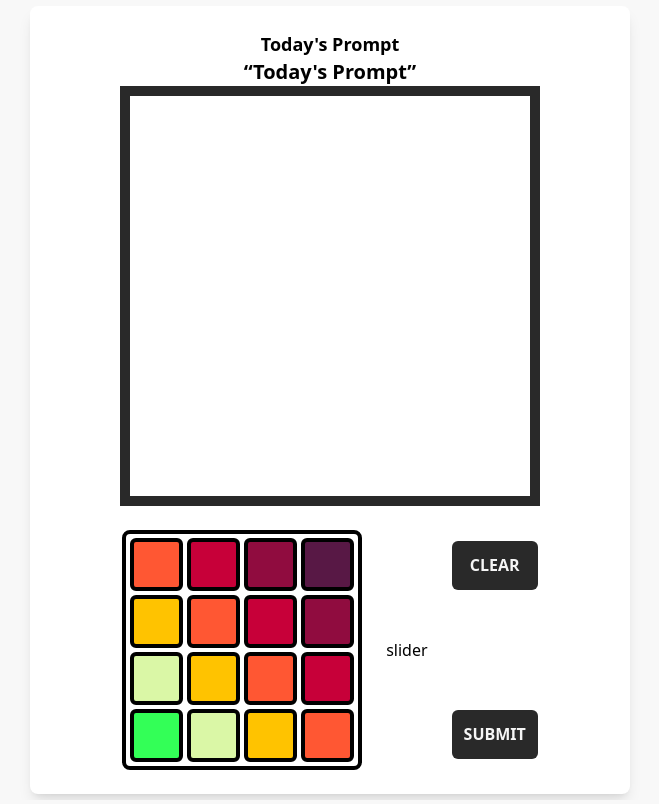
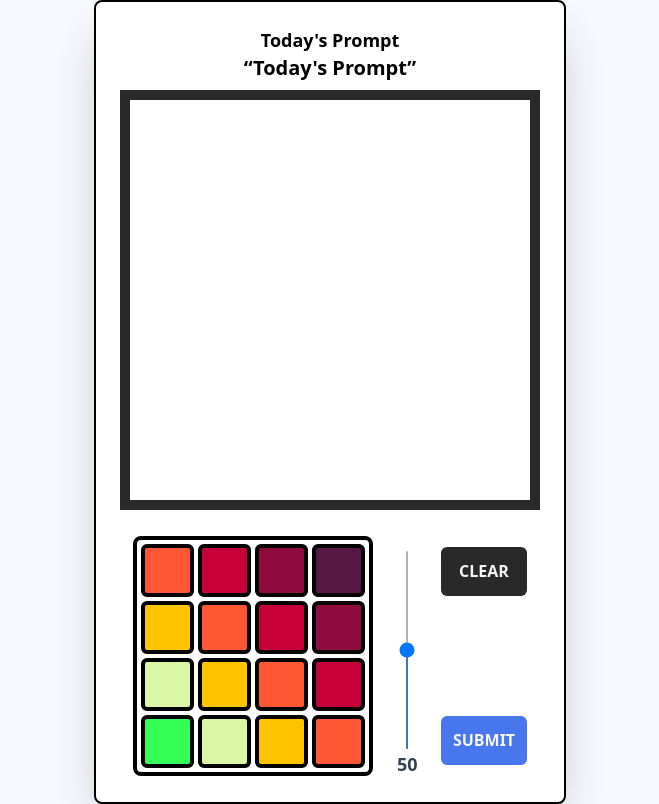
Before and after one commit to WarrenLaz/inkFetch, a Nuxt app: page / in a window 1280 px wide. Shown: the whole page, without its empty margins (310-969 px from the left). Built offline with nearby package versions, Linux system fonts and the light colour scheme.

Commit message:
added main page

```diff
--- a/app.vue
+++ b/app.vue
@@ -8,6 +8,6 @@
 
 <style>
 body{
-  background-color: #f8f8f8;
+  background-color: #F8F8FF;
 }
 </style>
--- a/components/general/Canva.vue
+++ /dev/null
@@ -1,113 +0,0 @@
-<script setup>
-import { ref, onMounted, onBeforeUnmount } from "vue";
-
-
-const props = defineProps({
-  brushsize : {
-    type: Number,
-    default : 5
-  }
-});
-
-// Reference to the canvas element
-const canvasRef = ref(null);
-const isDrawing = ref(false);
-const context = ref(null);
-
-// Get the position for both mouse and touch events
-const getPosition = (event) => {
-  const canvas = canvasRef.value;
-  const rect = canvas.getBoundingClientRect();
-
-  if (event.touches) {
-    return {
-      x: event.touches[0].clientX - rect.left,
-      y: event.touches[0].clientY - rect.top
-    };
-  } else {
-    return {
-      x: event.clientX - rect.left,
-      y: event.clientY - rect.top
-    };
-  }
-};
-
-// Start drawing
-const startDrawing = (event) => {
-  event.preventDefault(); // Prevent scrolling on touch devices
-  isDrawing.value = true;
-
-  const ctx = context.value;
-  const { x, y } = getPosition(event);
-  ctx.beginPath();
-  ctx.moveTo(x, y);
-};
-
-// Draw as the pointer moves
-const draw = (event) => {
-  if (!isDrawing.value) return;
-
-  const ctx = context.value;
-  const { x, y } = getPosition(event);
-  ctx.lineTo(x, y);
-  ctx.stroke();
-};
-
-// Stop drawing
-const stopDrawing = () => {
-  isDrawing.value = false;
-  context.value.closePath();
-};
-
-// Clear the canvas
-const clearCanvas = () => {
-  const canvas = canvasRef.value;
-  const ctx = context.value;
-  ctx.clearRect(0, 0, canvas.width, canvas.height);
-};
-
-// Initialize canvas context on mount
-onMounted(() => {
-  const canvas = canvasRef.value;
-  context.value = canvas.getContext("2d");
-  context.value.lineWidth = props.brushsize;
-  context.value.lineCap = "round";
-  context.value.strokeStyle = "black"; // Default stroke color
-});
-
-// Cleanup on unmount
-onBeforeUnmount(() => {
-  isDrawing.value = false;
-});
-</script>
-
-<template>
-    <canvas
-      ref="canvasRef"
-      width="400"
-      height="400"
-      class="drawing-canvas"
-      @mousedown="startDrawing"
-      @mousemove="draw"
-      @mouseup="stopDrawing"
-      @mouseleave="stopDrawing"
-      @touchstart="startDrawing"
-      @touchmove="draw"
-      @touchend="stopDrawing"
-    ></canvas>
-</template>
-
-<style scoped>
-@import url('https://fonts.googleapis.com/css2?family=Lexend+Deca:wght@100..900&display=swap');
-
-.drawing-canvas {
-  border: 10px solid #292929;
-  cursor: default;
-  touch-action: none; /* Prevent touch gestures like scrolling */
-}
-.inner-box{
-  display: flex;
-}
-
-
-</style>
--- a/pages/index.vue
+++ b/pages/index.vue
@@ -1,81 +1,171 @@
 <script setup>
-import { ref } from "vue";
-import Canva from "~/components/general/Canva.vue";
+import { ref, onMounted, onBeforeUnmount } from "vue";
+
+// Get the position for both mouse and touch events
+// Reference to the canvas element
+const canvasRef = ref(null);
+const isDrawing = ref(false);
+const context = ref(null);
+const color = ref("black");
+const slideval = ref(50);
+
+// Get the position for both mouse and touch events
+const getPosition = (event) => {
+  const canvas = canvasRef.value;
+  const rect = canvas.getBoundingClientRect();
+
+  if (event.touches) {
+    return {
+      x: event.touches[0].clientX - rect.left,
+      y: event.touches[0].clientY - rect.top
+    };
+  } else {
+    return {
+      x: event.clientX - rect.left,
+      y: event.clientY - rect.top
+    };
+  }
+};
+
+// Start drawing
+const startDrawing = (event) => {
+  event.preventDefault(); // Prevent scrolling on touch devices
+  isDrawing.value = true;
+
+  const ctx = context.value;
+  const { x, y } = getPosition(event);
+  ctx.beginPath();
+  ctx.moveTo(x, y);
+};
+
+// Draw as the pointer moves
+const draw = (event) => {
+  if (!isDrawing.value) return;
+
+  const ctx = context.value;
+  const { x, y } = getPosition(event);
+  ctx.lineTo(x, y);
+  ctx.stroke();
+};
+
+// Stop drawing
+const stopDrawing = () => {
+  isDrawing.value = false;
+  context.value.closePath();
+};
+
+// Clear the canvas
+const clearCanvas = () => {
+  const canvas = canvasRef.value;
+  const ctx = context.value;
+  ctx.clearRect(0, 0, canvas.width, canvas.height);
+};
+
+const changeColor = (color_) => {
+    color.value = color_
+    context.value.strokeStyle = color_;
+}
+
+
+// Initialize canvas context on mount
+onMounted(() => {
+  const canvas = canvasRef.value;
+  context.value = canvas.getContext("2d");
+  context.value.lineWidth = slideval;
+  context.value.lineCap = "round";
+  context.value.strokeStyle = color; // Default stroke color
+});
+
+// Cleanup on unmount
+onBeforeUnmount(() => {
+  isDrawing.value = false;
+});
+
+const appendColor = (color_) => {
+    return "background-color:" + String(color_)
+}
+
+watch(slideval, (newVal, oldVal) => {
+    context.value.lineWidth = newVal;
+});
 
 const Container = [
-    "background-color: #FF5733", "background-color:#C70039", "background-color:#900C3F", "background-color:#581845",
-    "background-color:#FFC300", "background-color:#FF5733", "background-color:#C70039", "background-color:#900C3F",
-    "background-color:#DAF7A6", "background-color:#FFC300", "background-color:#FF5733", "background-color:#C70039",
-    "background-color:#33FF57", "background-color:#DAF7A6", "background-color:#FFC300", "background-color:#FF5733"
+    "#FF5733", "#C70039", "#900C3F", "#581845",
+    "#FFC300", "#FF5733", "#C70039", "#900C3F",
+    "#DAF7A6", "#FFC300", "#FF5733", "#C70039",
+    "#33FF57", "#DAF7A6", "#FFC300", "#FF5733"
 ];
 
 
-const sliderValue = ref(50); // Default position (centered)
-const isDragging = ref(false); // Track if the user is dragging the thumb
-
-// Start dragging
-const startDrag = (e) => {
-    isDragging.value = true;
-    updateSliderPosition(e);
-};
-
-// Stop dragging
-const stopDrag = () => {
-    isDragging.value = false;
-};
-
-// Update slider position based on mouse/touch movement
-const updateSliderPosition = (e) => {
-    if (!isDragging.value) return;
-
-    const slider = e.target.closest('.relative');
-    const rect = slider.getBoundingClientRect();
-    const offsetY = e.clientY - rect.top; // Get the Y-coordinate of the mouse inside the slider
-
-    // Update slider value based on the Y-coordinate
-    sliderValue.value = Math.min(100, Math.max(0, (offsetY / rect.height) * 100));
-};
-
-// Bind events
-const handleMouseMove = (e) => {
-    updateSliderPosition(e);
-};
-
-const sliderval = ref(5);
 </script>
 
 <template>
-
-    <body class="flex items-center justify-center min-h-screen bg-gray-100">
-        <div class="w-[600px] bg-white shadow-lg p-6 text-center rounded-lg">
+    <div class="flex items-center justify-center min-h-screen">
+        <div class="w-[1/5]  bg-white border-2 shadow-2xl p-6 text-center rounded-lg">
             <!-- Title Section -->
             <h2 class="font-bold text-lg">Today's Prompt</h2>
-            <p class="text-xl font-semibold">“Today's Prompt”</p>
+            <p class="text-xl font-semibold mb-2">“Today's Prompt”</p>
 
             <!-- Canva Component -->
-            <div class="flex item-center justify-center">
-            <Canva/>
+            <div class="flex items-center justify-center">
+                <canvas
+                    ref="canvasRef"
+                    width="400"
+                    height="400"
+                    class="border-[10px] border-[#292929] cursor-default touch-none"
+                    @mousedown="startDrawing"
+                    @mousemove="draw"
+                    @mouseup="stopDrawing"
+                    @mouseleave="stopDrawing"
+                    @touchstart="startDrawing"
+                    @touchmove="draw"
+                    @touchend="stopDrawing"
+                ></canvas>
             </div>
+
             <!-- Main Content Section -->
-            <div class="flex mt-6 gap-6 items-center justify-center">
+            <div class="flex flex-row mt-6 gap-6 items-center justify-center">
                 <!-- Grid Section -->
-                <div class="grid grid-cols-4 grid-rows-4 p-1 gap-1 w-60 h-60 border-4 border-black rounded-lg">
-                    <div v-for="(value, index) in Container" :key="index"
-                        class="w-full h-full border-4 border-black rounded-md" :style="value">
+                <div class="grid grid-cols-4 grid-rows-4 p-1 gap-1  w-60 h-60 border-4 border-black rounded-lg">
+                    <button @click="changeColor(value)" v-for="(value, index) in Container" :key="index"
+                        class="
+                        w-full h-full border-4 border-black rounded-md
+                        hover:scale-[1.05] active:scale-[0.95]
+                        " :style="appendColor(value)">
+                    </button>
+                </div>
+
+                <div class="flex flex-col items-center">
+                    <input
+                        type="range"
+                        orient="vertical"
+                        min="0"
+                        max="100"
+                        v-model="slideval"
+                        class="w-[2px] h-50 mt-4"
+                        style="writing-mode: vertical-lr; direction: rtl; appearance: slider-vertical;"
+                    />
+
+                    <div class="w-5">
+                    <span class="mt-3 text-lg font-semibold text-gray-700 ">
+                    {{ slideval }}
+                    </span>
                     </div>
                 </div>
-                <div>
-                    slider
-                </div>
-                <div class="flex flex-col gap-30">
-                    <button class="p-3 text-[16px] bg-[#292929] text-[#f5f5f5] cursor-pointer font-bold text-lg rounded-md transition-all duration-200 ease-in-out hover:bg-[#3a3a3a] hover:scale-[1.05] active:scale-[0.95] active:bg-[#1f1f1f]">
+
+                <div class="flex flex-col gap-6 sm:gap-8 md:gap-30">
+                    <button @click="clearCanvas" class="p-3 text-[16px] bg-[#292929] text-[#f5f5f5] cursor-pointer font-bold text-lg rounded-md transition-all duration-200 ease-in-out hover:bg-[#3a3a3a] hover:scale-[1.05] active:scale-[0.95] active:bg-[#1f1f1f]">
                         CLEAR
                     </button>
-                    <button class="p-3 text-[16px] bg-[#292929] text-[#f5f5f5] cursor-pointer font-bold text-lg rounded-md transition-all duration-200 ease-in-out hover:bg-[#3a3a3a] hover:scale-[1.05] active:scale-[0.95] active:bg-[#1f1f1f]">
+                    <button class="p-3 text-[16px] bg-[#4776ed] text-[#f5f5f5] cursor-pointer font-bold text-lg rounded-md transition-all duration-200 ease-in-out hover:bg-[#3a3a3a] hover:scale-[1.05] active:scale-[0.95] active:bg-[#1f1f1f]">
                         SUBMIT
                     </button>
                 </div>
             </div>
         </div>
-    </body>
+    </div>
 </template>
+
+<style scope>
+
+</style>
```
